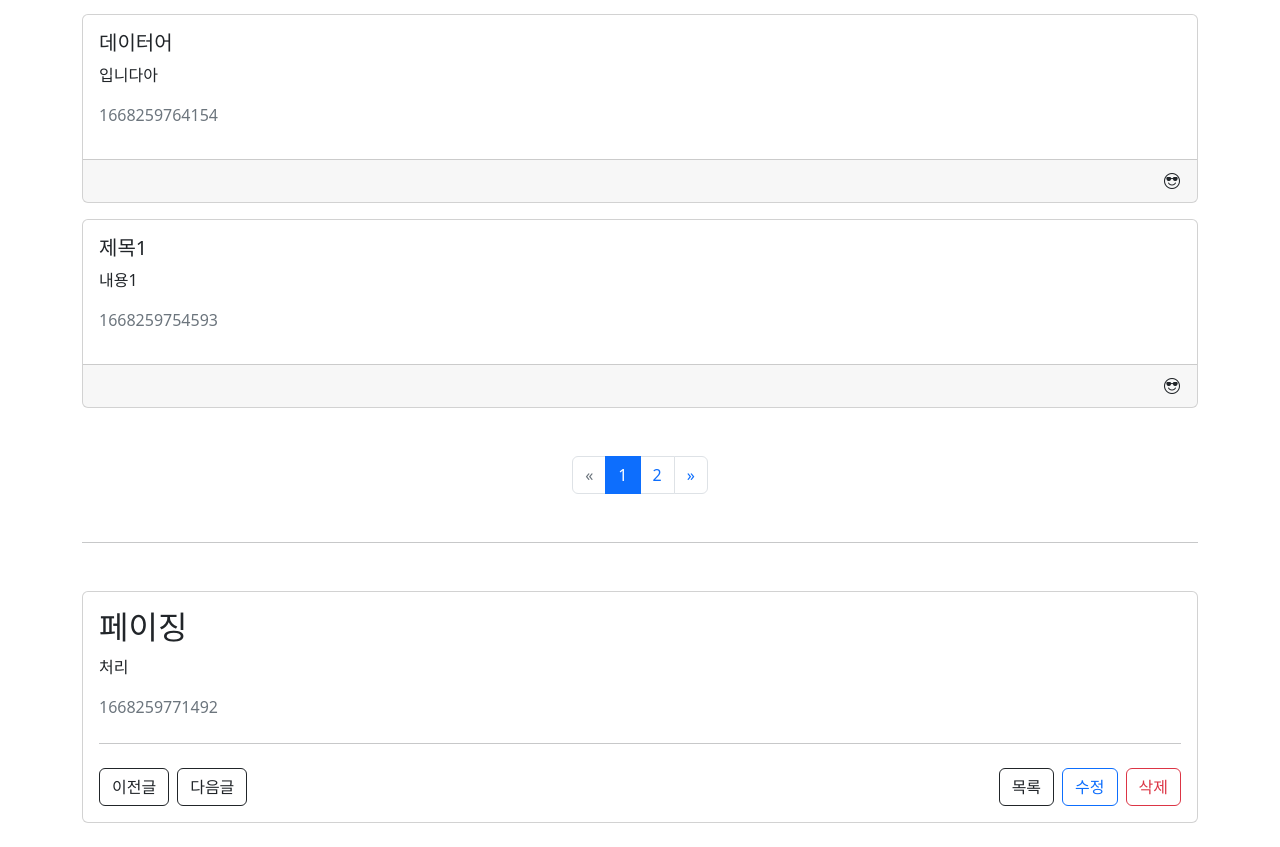
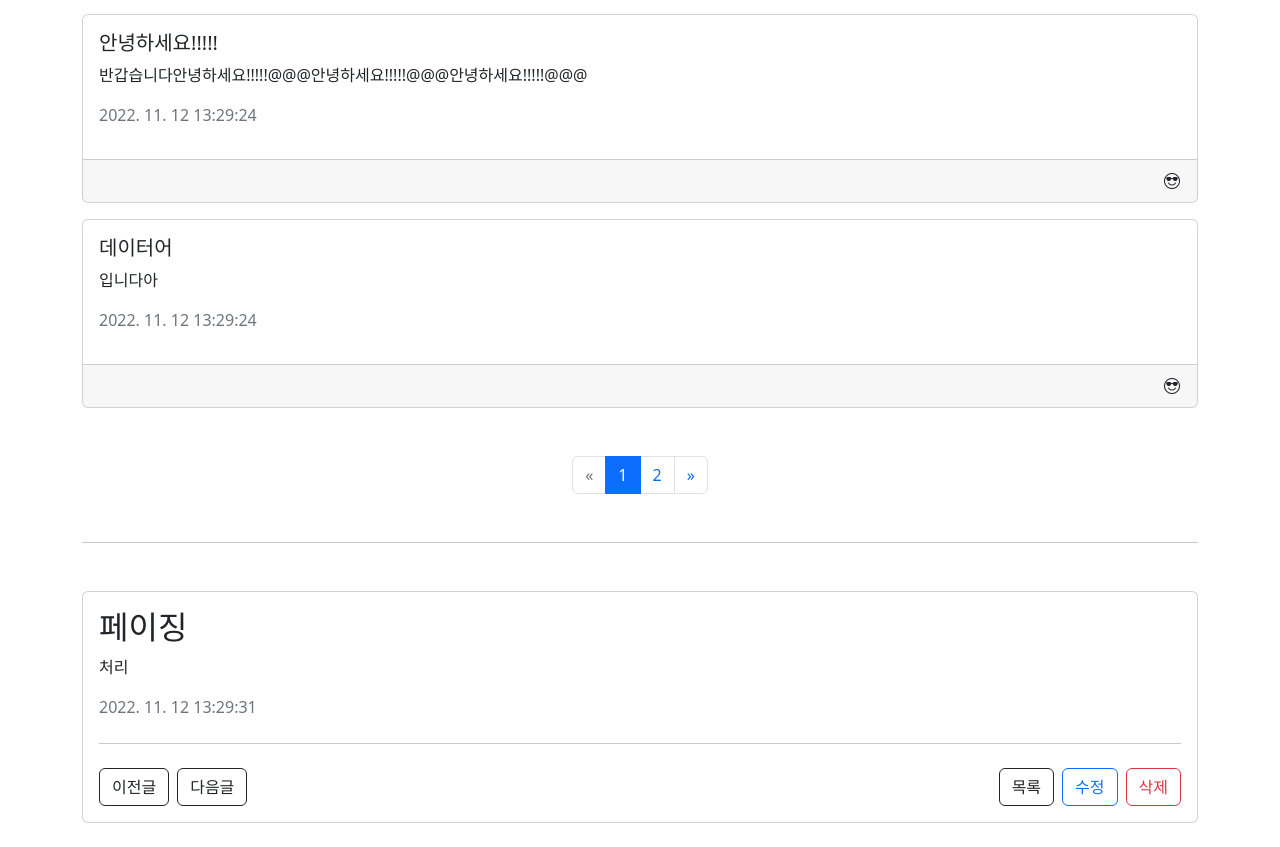
Before and after one commit to leegyuseung/vue3-posts, a Vue app: page /posts in a window 1280 px wide. Shown: the part 445-1292 px from the top of the page. Built offline with nearby package versions, Linux system fonts and the light colour scheme; data requests are answered from the project's data file.

Commit message:
dayjs 플러그인 등록

```diff
--- a/db.json
+++ b/db.json
@@ -3,6 +3,7 @@
     {
       "title": "안녕하세요!!!!!",
       "content": "반갑습니다안녕하세요!!!!!@@@안녕하세요!!!!!@@@안녕하세요!!!!!@@@",
+      "createdAt": 1668259764593,
       "id": 10
     },
     {
--- a/package.json
+++ b/package.json
@@ -12,6 +12,7 @@
     "axios": "^1.1.3",
     "bootstrap": "^5.2.2",
     "bootstrap-icons": "^1.9.1",
+    "dayjs": "^1.11.6",
     "vue": "^3.2.41",
     "vue-router": "^4.1.6"
   },
--- a/src/components/posts/PostItem.vue
+++ b/src/components/posts/PostItem.vue
@@ -4,7 +4,7 @@
     <p class="card-text">
       {{ content }}
     </p>
-    <p class="text-muted">{{ createdAt }}</p>
+    <p class="text-muted">{{ createDate }}</p>
     <template #footer>
       <div class="d-flex flex-row-reverse">
         <button class="btn p-0" @click.stop="$emit('modal')">
@@ -16,7 +16,9 @@
 </template>
 
 <script setup>
-defineProps({
+import { computed, inject } from "vue";
+
+const props = defineProps({
   title: {
     type: String,
     required: true,
@@ -30,6 +32,10 @@
 });
 
 defineEmits(["modal"]);
+const dayjs = inject("dayjs");
+const createDate = computed(() =>
+  dayjs(props.createdAt).format("YYYY. MM. DD HH:mm:ss")
+);
 </script>
 
 <style lang="scss" scoped></style>
--- a/src/components/posts/PostModal.vue
+++ b/src/components/posts/PostModal.vue
@@ -7,7 +7,9 @@
         <div class="col-3" text-muted>내용</div>
         <div class="col-9">{{ content }}</div>
         <div class="col-3" text-muted>등록일</div>
-        <div class="col-9">{{ createdAt }}</div>
+        <div class="col-9">
+          {{ $dayjs(post.createdAt).format("YYYY. MM. DD HH:mm:ss") }}
+        </div>
       </div>
     </template>
     <template #actions
--- /dev/null
+++ b/src/plugins/dayjs.js
@@ -0,0 +1,8 @@
+import dayjs from "dayjs";
+
+export default {
+  install(app) {
+    app.config.globalProperties.$dayjs = dayjs;
+    app.provide("dayjs", dayjs);
+  },
+};
--- a/src/views/posts/PostDetailView.vue
+++ b/src/views/posts/PostDetailView.vue
@@ -3,7 +3,7 @@
     <h2>{{ post.title }}</h2>
     <p>{{ post.content }}</p>
     <p class="text-muted">
-      {{ post.createdAt }}
+      {{ $dayjs(post.createdAt).format("YYYY. MM. DD HH:mm:ss") }}
     </p>
     <hr class="my-4" />
     <div class="row g-2">
```
Also changed, not shown: src/main.js (+10 -7 lines), 2 other files (tests, documents, lock files or other folders).
